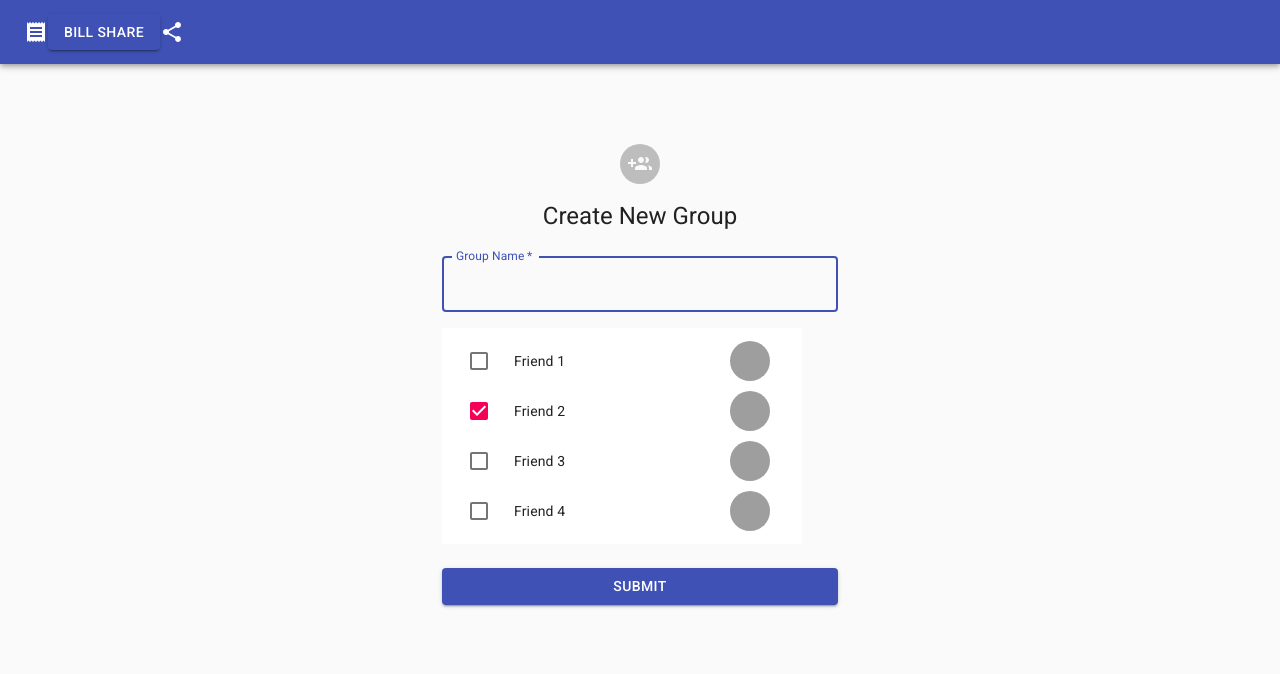
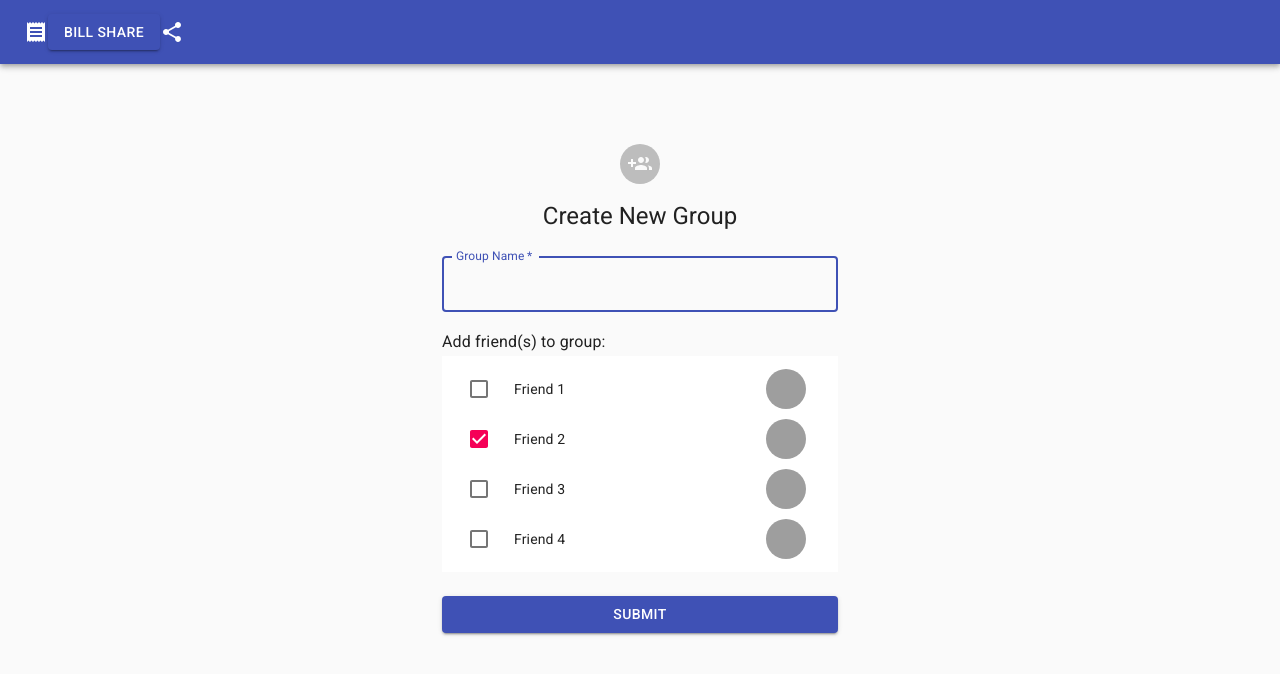
Before and after one commit to kaylinjdennis/final-project, a React (Create React App) app: page /creategroup in a window 1280 px wide. Shown: the top 674 px of the page. Built offline with nearby package versions, Linux system fonts and the light colour scheme; grey boxes are pictures that could not be loaded.

Commit message:
add text to form and expand checklist container to match the rest

```diff
--- a/src/components/CreateGroup/index.jsx
+++ b/src/components/CreateGroup/index.jsx
@@ -32,7 +32,7 @@ function CreateGroup(props) {
     };
 
     return (
-        <Container component="main" maxWidth="xs">
+        <Container component="main" maxWidth="xs" >
           <div className={classes.paper}>
             <Avatar className={classes.icon}>
               <GroupAddIcon />
@@ -54,8 +54,13 @@ function CreateGroup(props) {
                     autoFocus
                   />
                </Grid>
-              <Grid item xs={12} sm={12}>
-              <List dense className={classes.root}>
+
+              <Grid item xs={12} sm={12} className={classes.groupForm}>
+                <Typography component="h1" variant="subtitle1">
+                  Add friend(s) to group:
+                </Typography>
+
+                <List dense className={classes.root}>
                   {[0, 1, 2, 3].map((value) => {
                     const labelId = `checkbox-list-secondary-label-${value}`;
                     return (
--- a/src/components/styles.js
+++ b/src/components/styles.js
@@ -32,11 +32,14 @@ const useStyles = makeStyles((theme) => ({
   },
   root: {
     width: '100%',
-    maxWidth: 360,
+    // maxWidth: 360,
     backgroundColor: theme.palette.background.paper,
   },
   friends: {
     height: '100%'
+  },
+  groupForm: {
+    paddingTop: 50,
   }
 
 }));
```
